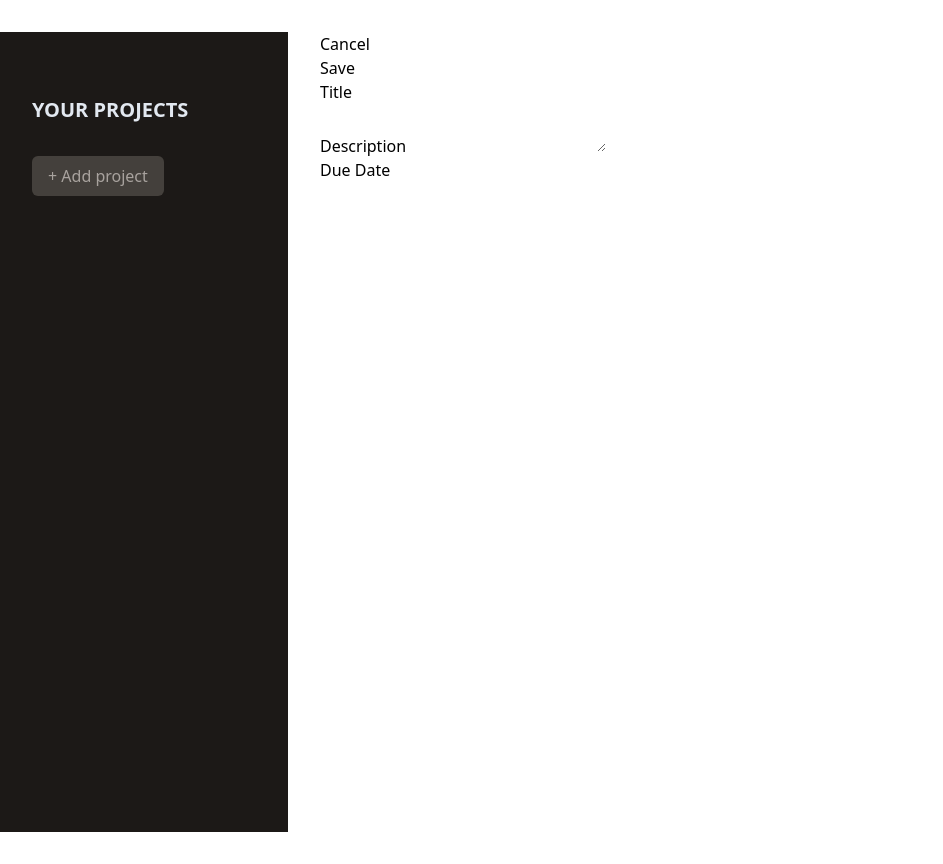
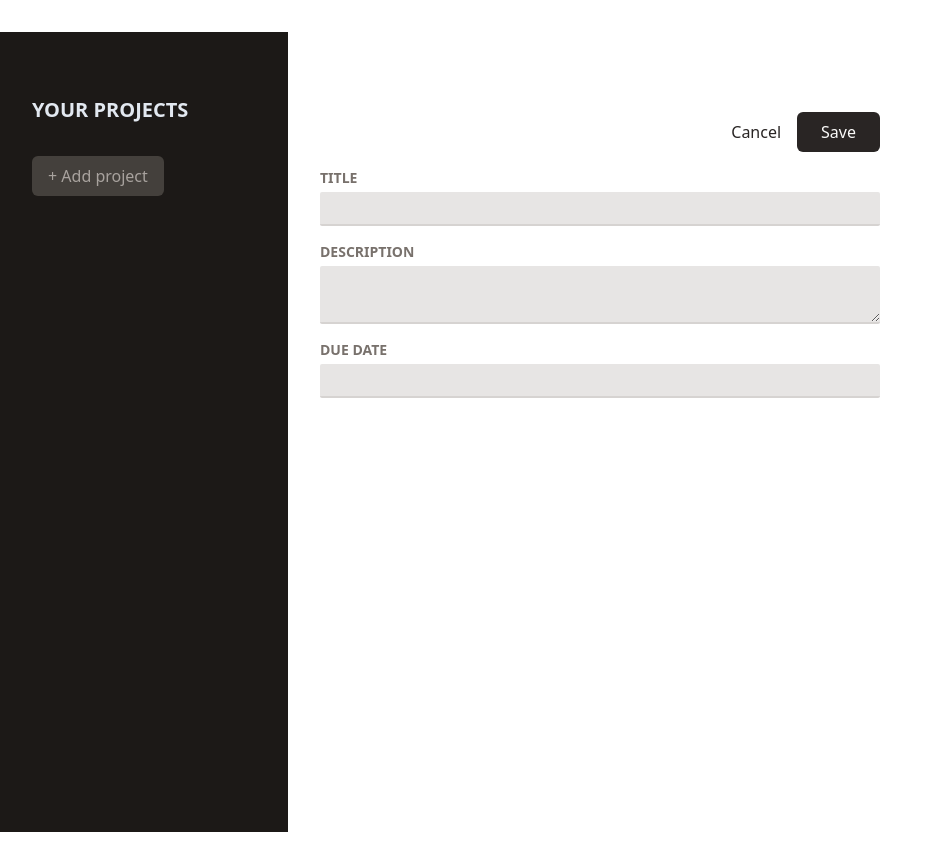
Before and after one commit to NirajMourya/ProjectPilot, a React (Create React App) app in the folder projectpilot/: page / in a window 1280 px wide. Shown: the whole page, without its empty margins (0-943 px from the left). Built offline with nearby package versions, Linux system fonts and the light colour scheme.

Commit message:
Added css to New project and input cmp

```diff
--- a/projectpilot/src/components/Input.jsx
+++ b/projectpilot/src/components/Input.jsx
@@ -1,7 +1,8 @@
 export default function Input({label,textArea,...props})
 {
-    return <p>
-        <label>{label}</label>
-        {textArea ? <textArea {...props}/> :<input props/>}
+    const classes ="w-full p-1 border-b-2 rounded-sm border-stone-300 bg-stone-200 text-stone-600 focus:outline-none focus:border-stone-600"
+    return <p className="flex flex-col gap-1 my-4">
+        <label className="text-sm font-bold uppercase text-stone-500">{label}</label>
+        {textArea ? <textArea className={classes} {...props}/> :<input className={classes} props/>}
     </p>
 }
--- a/projectpilot/src/components/NewProject.jsx
+++ b/projectpilot/src/components/NewProject.jsx
@@ -1,15 +1,17 @@
 import Input from "./Input";
 
 export default function NewProject(){
-    return (<div>
-         <menu>
-            <li><button>Cancel</button></li>
-            <li><button>Save</button></li>
+    return (
+    <div className="w-[35rem] mt-16">
+         <menu className="flex items-center justify-end gap-4 my-4">
+            <li><button className="text-stone-800 hover:text-stone-950">Cancel</button></li>
+            <li><button className="px-6 py-2 rounded-md bg-stone-800 text-stone-50 hover:bg-stone-950">Save</button></li>
          </menu>
          <div>
             <Input label='Title' />
             <Input label='Description' textArea/>
             <Input label='Due Date'/>
          </div>
-    </div>);
+    </div>
+    );
 }
```
